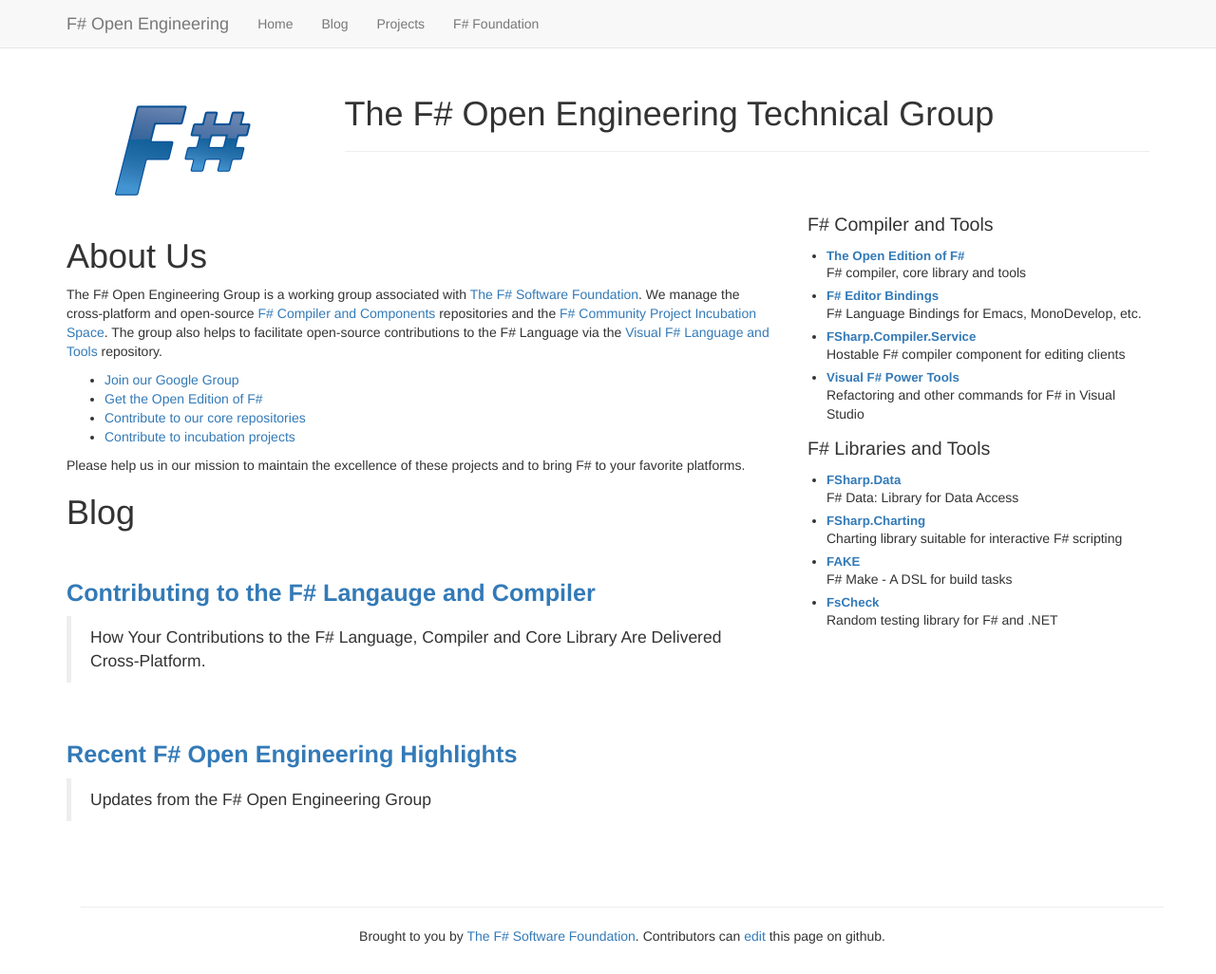
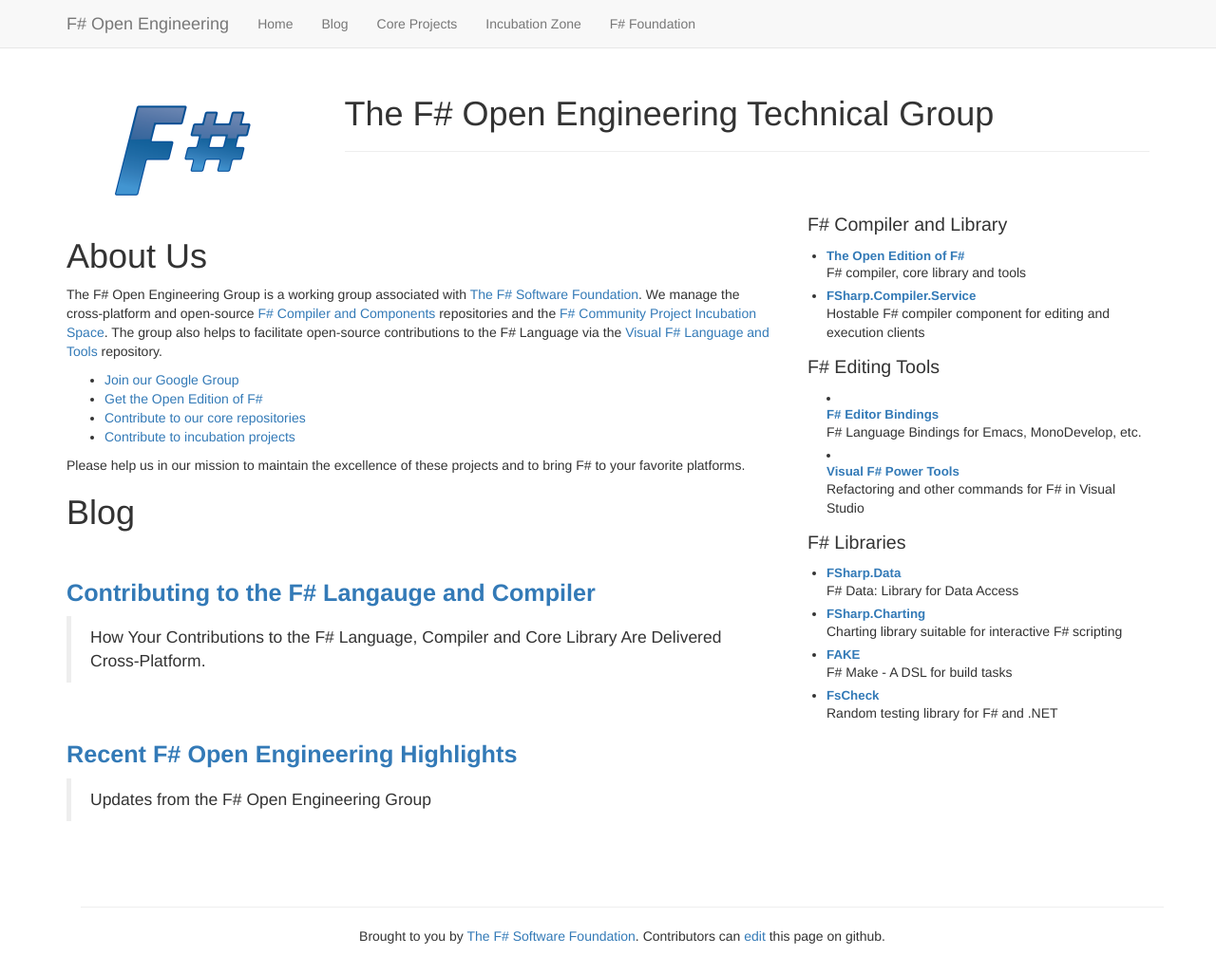
Before and after one commit to fsharp/fsharp.github.io, a Jekyll site: the page built from index.md, in a window 1280 px wide and 1026 px high. Shown: the whole window at 95% size. Built offline with Jekyll 4.4.1, drawn with Linux system fonts in a browser that asks for light colours; nearby versions of some CDN libraries; some web fonts are replaced.

Commit message:
Update default.html

```diff
--- a/_layouts/default.html
+++ b/_layouts/default.html
@@ -30,9 +30,10 @@
             <div class="collapse navbar-collapse" id="bs-example-navbar-collapse-1">
                 <ul class="nav navbar-nav">
                     <li><a href="/">Home</a></li>
-                    <li><a href="/blog">Blog</a></li>
-                    <li><a href="https://github.com/fsharp">Projects</a></li>
-                    <li><a href="https://www.fsharp.org">F# Foundation</a></li>
+                    <li><a href="/#Blog">Blog</a></li>
+                    <li><a href="https://github.com/fsharp">Core Projects</a></li>
+                    <li><a href="https://github.com/fsprojects">Incubation Zone</a></li>
+                    <li><a href="http://fsharp.org">F# Foundation</a></li>
                 </ul>
             </div>
         </div>
@@ -60,19 +61,22 @@
 
           <div class="col-md-4" id="rightPanel">
 
-            <h3>F# Compiler and Tools</h3>
+            <h3>F# Compiler and Library</h3>
             <ul>
             <li><h4><a href="http://github.com/fsharp/fsharp">The Open Edition of F#</a></h4>
               F# compiler, core library and tools</li>
+            <li><h4><a href="http://fsharp.github.io/FSharp.Compiler.Service">FSharp.Compiler.Service</a></h4>
+              Hostable F# compiler component for editing and execution clients</li>
+            </ul>
+
+            <h3>F# Editing Tools</h3>
             <li><h4><a href="http://github.com/fsharp/fsharpbinding">F# Editor Bindings</a></h4>
               F# Language Bindings for Emacs, MonoDevelop, etc.</li>
-            <li><h4><a href="http://fsharp.github.io/FSharp.Compiler.Service">FSharp.Compiler.Service</a></h4>
-              Hostable F# compiler component for editing clients</li>
             <li><h4><a href="http://fsprojects.github.io/VisualFSharpPowerTools">Visual F# Power Tools</a></h4>
               Refactoring and other commands for F# in Visual Studio</li>
             </ul>
 
-            <h3>F# Libraries and Tools</h3>
+            <h3>F# Libraries</h3>
             <ul>
             <li><h4><a href="http://fsharp.github.io/FSharp.Data">FSharp.Data</a></h4>
               F# Data: Library for Data Access</li>
```
